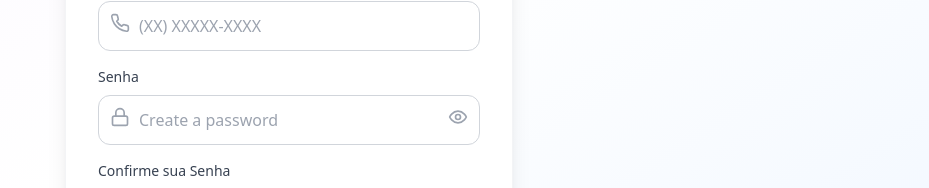
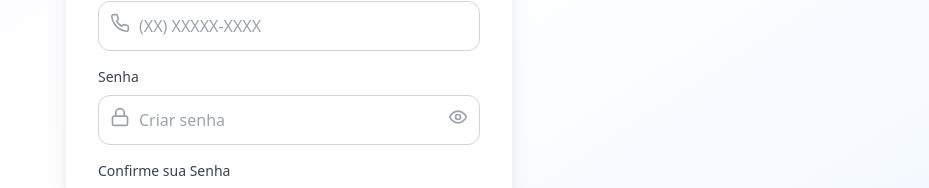
Before and after one commit to ericdepaula/agendaMk, a React (Vite) app: page /signup in a window 1280 px wide. Shown: the part 364-552 px from the top of the page, without its empty margins (351-1280 px from the left). Built offline with nearby package versions, Linux system fonts and the light colour scheme.

Commit message:
fix(SignUp): Traduzindo campos para seguir padrao PT-BR

```diff
--- a/src/pages/SignUp.tsx
+++ b/src/pages/SignUp.tsx
@@ -1,10 +1,8 @@
 import React, { useState } from 'react';
 import { Link, useNavigate } from 'react-router-dom';
-// 1. Importamos o ícone para o novo campo de telefone
 import { Eye, EyeOff, Mail, Lock, User, Loader2, Check, Phone, AlertCircle } from 'lucide-react';
 import TimedSnackbar from '../components/TimedSnackbar';
 
-// --- ATUALIZAÇÃO 1: Adicionamos 'telefone' às interfaces ---
 interface FormData {
   fullName: string;
   email: string;
@@ -36,7 +34,6 @@ const SignUp = () => {
     confirmPassword: "", agreeToTerms: false, agreeToPrivacy: false,
   });
 
-  // O resto dos seus estados e funções helper continuam os mesmos
   const [showPassword, setShowPassword] = useState(false);
   const [showConfirmPassword, setShowConfirmPassword] = useState(false);
   const [errors, setErrors] = useState<Errors>({});
@@ -50,7 +47,7 @@ const SignUp = () => {
     return emailRegex.test(email);
   };
 
-  // Password strength calculation
+  // Contador de força da senha
   const calculatePasswordStrength = (password: string) => {
     let score = 0;
     let feedback = "";
@@ -84,7 +81,7 @@ const SignUp = () => {
 
     return { score, feedback };
   };
-  // Sua lógica de validação em tempo real, agora com o campo de telefone
+
   const validateField = (name: keyof FormData, value: string | boolean) => {
     const newErrors = { ...errors };
 
@@ -107,7 +104,6 @@ const SignUp = () => {
           delete newErrors.email;
         }
         break;
-      // --- ATUALIZAÇÃO 3: Adicionamos a validação do telefone ---
       case "telefone":
         if (typeof value === "string" && !value.trim()) {
           newErrors.telefone = "Telefone é obrigatório";
@@ -164,20 +160,16 @@ const SignUp = () => {
       [name]: newValue,
     }));
 
-    // Clear submit status when user starts typing
     if (submitStatus) {
       setSubmitStatus(null);
     }
 
-    // Update password strength for password field
     if (name === "password") {
       setPasswordStrength(calculatePasswordStrength(value as string));
     }
 
-    // Validate field in real-time
     validateField(name as keyof FormData, newValue);
 
-    // Re-validate confirm password when password changes
     if (name === "password" && formData.confirmPassword) {
       validateField("confirmPassword", formData.confirmPassword);
     }
@@ -187,7 +179,7 @@ const SignUp = () => {
     e.preventDefault();
     setSubmitStatus(null);
 
-    // Validação final e completa antes do envio
+    // Validação completa antes do envio
     const newErrors: Errors = {};
     if (!formData.fullName.trim()) newErrors.fullName = "Nome é obrigatório";
     if (!formData.email) newErrors.email = "Email é obrigatório";
@@ -201,7 +193,6 @@ const SignUp = () => {
 
     setErrors(newErrors);
 
-    // --- ATUALIZAÇÃO 4: Snackbar como fallback principal ---
     if (Object.keys(newErrors).length > 0) {
       setSubmitStatus({ type: 'error', message: 'Por favor, corrija todos os campos inválidos.' });
       return;
@@ -216,7 +207,7 @@ const SignUp = () => {
         body: JSON.stringify({
           nome: formData.fullName,
           email: formData.email,
-          telefone: formData.telefone, // Enviando o novo campo para o back-end
+          telefone: formData.telefone,
           senha: formData.password,
         }),
       });
@@ -224,7 +215,7 @@ const SignUp = () => {
       const data = await response.json();
       if (!response.ok) throw new Error(data.message || "Ocorreu um erro ao criar a conta.");
 
-      setSubmitStatus({ type: "success", message: "Conta criada com sucesso! Redirecionando..." });
+      setSubmitStatus({ type: "success", message: "Conta criada com sucesso! Redirecionando ao login..." });
       setTimeout(() => navigate("/signin"), 2000);
 
     } catch (error: any) {
@@ -233,7 +224,6 @@ const SignUp = () => {
     }
   };
 
-  // Password strength color and width
   const getPasswordStrengthColor = (score: number) => {
     if (score <= 1) return "bg-red-500";
     if (score <= 2) return "bg-orange-500";
@@ -327,7 +317,6 @@ const SignUp = () => {
               )}
             </div>
 
-            {/* --- ATUALIZAÇÃO 5: Novo campo de Telefone no JSX --- */}
             <div>
               <label htmlFor="telefone" className="block text-sm font-medium text-gray-700 mb-2">Telefone</label>
               <div className="relative">
@@ -370,7 +359,7 @@ const SignUp = () => {
                     ? "border-red-500 bg-red-50"
                     : "border-gray-300 hover:border-gray-400"
                     }`}
-                  placeholder="Create a password"
+                  placeholder="Criar senha"
                   aria-describedby={
                     errors.password ? "password-error" : undefined
                   }
@@ -394,7 +383,7 @@ const SignUp = () => {
                 <div className="mt-2">
                   <div className="flex items-center justify-between mb-1">
                     <span className="text-sm text-gray-600">
-                      Password strength:
+                      Força da Senha:
                     </span>
                     <span
                       className={`text-sm font-medium ${passwordStrength.score <= 1
```
